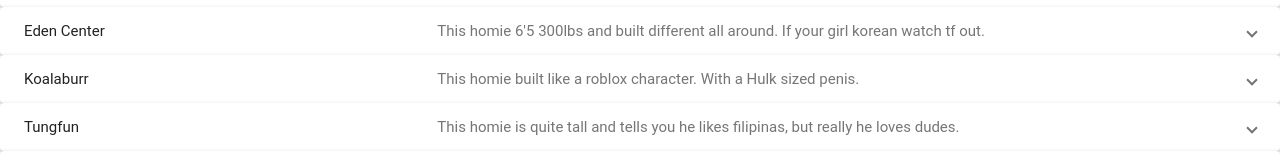
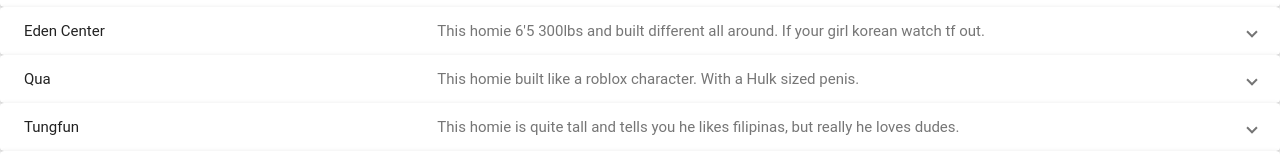
Before and after one commit to khoatrann/Johns-Portfolio, an Angular app: page /MyHomies in a window 1280 px wide. Shown: the part 169-329 px from the top of the page. Built offline with nearby package versions, Linux system fonts and the light colour scheme.

Commit message:
change to qua

```diff
--- a/src/app/my-homies/my-homies.component.html
+++ b/src/app/my-homies/my-homies.component.html
@@ -25,7 +25,7 @@
     <mat-expansion-panel (opened)="panelOpenState = true" (closed)="panelOpenState = false">
         <mat-expansion-panel-header>
             <mat-panel-title>
-                Koalaburr
+                Qua
             </mat-panel-title>
             <mat-panel-description>
                 This homie built like a roblox character. With a Hulk sized penis.
```
